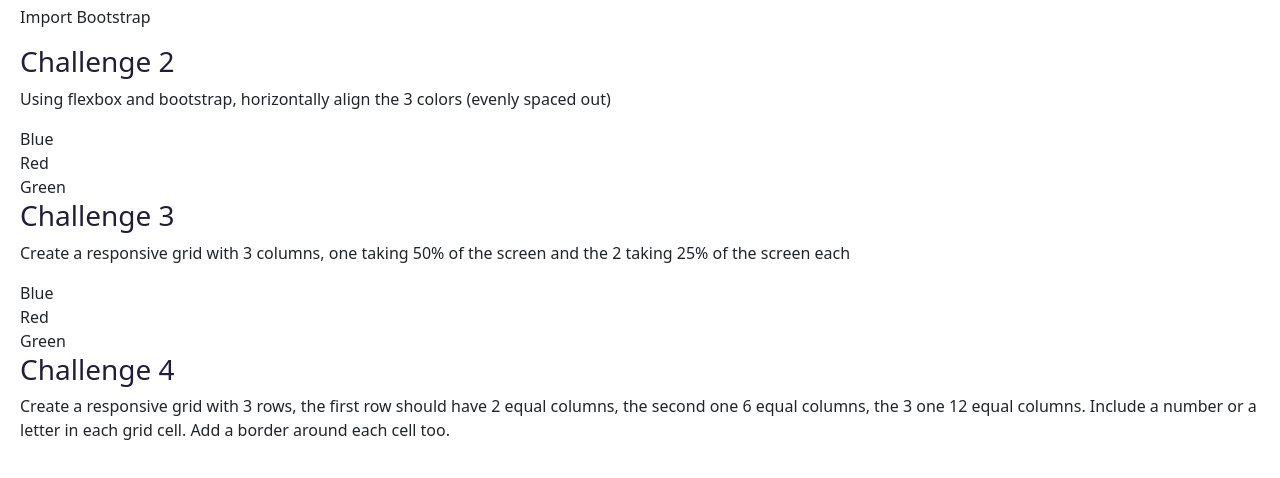
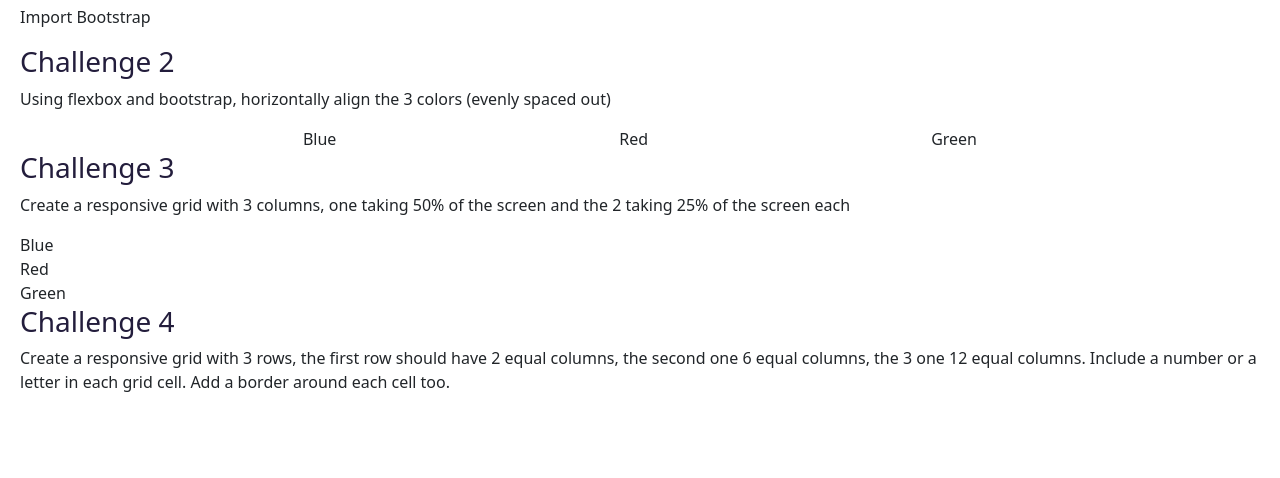
Before and after one commit to Namix23/responsive-grids, a plain HTML site: page index.html in a window 1280 px wide. Shown: the part 194-672 px from the top of the page. Drawn offline with nearby package versions, Linux system fonts and the light colour scheme.

Commit message:
Created div

```diff
--- a/index.html
+++ b/index.html
@@ -24,10 +24,11 @@
       Using flexbox and bootstrap, horizontally align the 3 colors (evenly
       spaced out)
     </p>
-    <div>Blue</div>
-    <div>Red</div>
-    <div>Green</div>
-
+    <div class="d-flex justify-content-evenly">
+      <div>Blue</div>
+      <div>Red</div>
+      <div>Green</div>
+    </div>
     <h3>Challenge 3</h3>
     <p>
       Create a responsive grid with 3 columns, one taking 50% of the screen and
```
